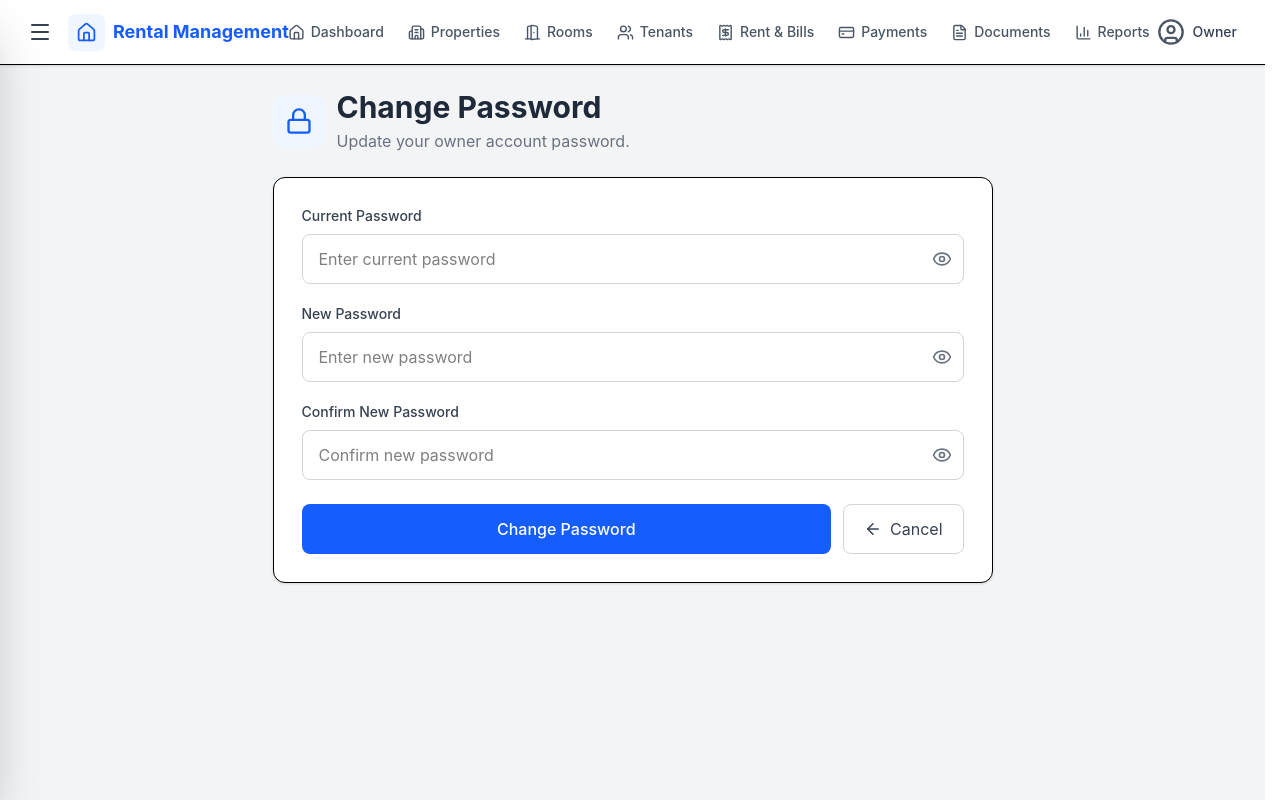
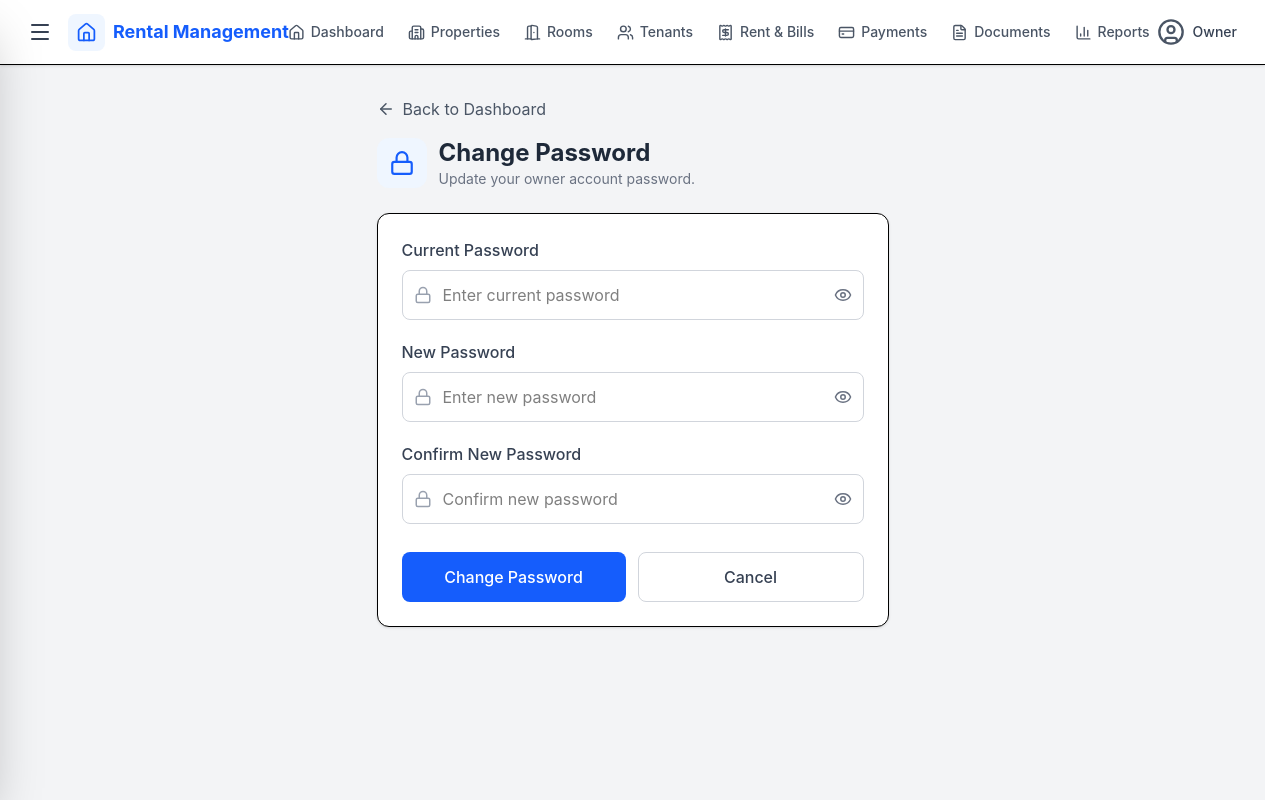
Before and after one commit to goyalprince2005/Rental-Management-System, a React (Vite) app in the folder client/: page /owner-change-password in a window 1280 px wide. Built offline with nearby package versions, Linux system fonts and the light colour scheme.

Commit message:
Connect owner change password with authentication

```diff
--- a/client/src/components/OwnerChangePassword.jsx
+++ b/client/src/components/OwnerChangePassword.jsx
@@ -16,15 +16,23 @@ function OwnerChangePassword() {
   const navigate = useNavigate();
 
   // =========================================================
+  // OWNER MOCK ACCOUNT
+  // =========================================================
+
+  const OWNER_MOBILE = "9876543200";
+  const DEFAULT_OWNER_PASSWORD = "Owner@123";
+
+  // =========================================================
   // PASSWORD STATE
   // =========================================================
 
   const [currentPassword, setCurrentPassword] = useState("");
   const [newPassword, setNewPassword] = useState("");
-  const [confirmPassword, setConfirmPassword] = useState("");
+  const [confirmPassword, setConfirmPassword] =
+    useState("");
 
   // =========================================================
-  // PASSWORD VISIBILITY
+  // VISIBILITY STATE
   // =========================================================
 
   const [showCurrentPassword, setShowCurrentPassword] =
@@ -40,174 +48,232 @@ function OwnerChangePassword() {
   // ERROR / SUCCESS STATE
   // =========================================================
 
-  const [errors, setErrors] = useState({});
-  const [successMessage, setSuccessMessage] = useState("");
+  const [errors, setErrors] = useState({
+    currentPassword: "",
+    newPassword: [],
+    confirmPassword: "",
+    general: "",
+  });
 
-  // =========================================================
-  // MOCK OWNER DATA
-  // =========================================================
-  // Frontend/demo only.
-  // Real password verification will be handled by
-  // the backend and database later.
-
-  const owners = {
-    "1": {
-      password: "Owner@123",
-    },
-  };
+  const [successMessage, setSuccessMessage] =
+    useState("");
 
   // =========================================================
   // PASSWORD VALIDATION
   // =========================================================
 
   const validatePassword = (password) => {
-    const passwordErrors = [];
+    const validationErrors = [];
 
     if (password.length < 8) {
-      passwordErrors.push(
-        "Password must contain at least 8 characters."
+      validationErrors.push(
+        "Password must be at least 8 characters long."
       );
     }
 
     if (!/[A-Z]/.test(password)) {
-      passwordErrors.push(
-        "Password must contain at least one uppercase character."
+      validationErrors.push(
+        "Password must contain at least one uppercase letter."
       );
     }
 
     if (!/[a-z]/.test(password)) {
-      passwordErrors.push(
-        "Password must contain at least one lowercase character."
+      validationErrors.push(
+        "Password must contain at least one lowercase letter."
       );
     }
 
     if (!/[0-9]/.test(password)) {
-      passwordErrors.push(
+      validationErrors.push(
         "Password must contain at least one number."
       );
     }
 
     if (
-      !/[!@#$%^&*(),.?":{}|<>_\-\\[\]/;'`~+=]/.test(
+      !/[!@#$%^&*(),.?":{}|<>_\-\\[\]/`~;'+=]/.test(
         password
       )
     ) {
-      passwordErrors.push(
+      validationErrors.push(
         "Password must contain at least one special character."
       );
     }
 
-    return passwordErrors;
+    return validationErrors;
   };
 
   // =========================================================
-  // HANDLE NEW PASSWORD
+  // NEW PASSWORD CHANGE
   // =========================================================
 
-  const handleNewPasswordChange = (event) => {
-    const value = event.target.value;
-
+  const handleNewPasswordChange = (value) => {
     setNewPassword(value);
 
-    setErrors((previousErrors) => ({
-      ...previousErrors,
-      newPassword: value
-        ? validatePassword(value)
-        : [],
+    const validationErrors =
+      validatePassword(value);
+
+    setErrors((prev) => ({
+      ...prev,
+      newPassword:
+        value.length > 0 ? validationErrors : [],
     }));
+
+    if (
+      confirmPassword &&
+      value !== confirmPassword
+    ) {
+      setErrors((prev) => ({
+        ...prev,
+        confirmPassword:
+          "Passwords do not match.",
+      }));
+    } else {
+      setErrors((prev) => ({
+        ...prev,
+        confirmPassword: "",
+      }));
+    }
   };
 
   // =========================================================
-  // HANDLE CONFIRM PASSWORD
+  // CONFIRM PASSWORD CHANGE
   // =========================================================
 
-  const handleConfirmPasswordChange = (event) => {
-    const value = event.target.value;
-
+  const handleConfirmPasswordChange = (value) => {
     setConfirmPassword(value);
 
-    setErrors((previousErrors) => ({
-      ...previousErrors,
+    setErrors((prev) => ({
+      ...prev,
       confirmPassword:
-        value && value !== newPassword
+        value && newPassword !== value
           ? "Passwords do not match."
           : "",
     }));
   };
 
   // =========================================================
-  // HANDLE SUBMIT
+  // CHANGE PASSWORD
   // =========================================================
 
-  const handleSubmit = (event) => {
-    event.preventDefault();
+  const handleChangePassword = (e) => {
+    e.preventDefault();
 
-    setErrors({});
+    // =======================================================
+    // CLEAR PREVIOUS MESSAGES
+    // =======================================================
+
+    setErrors({
+      currentPassword: "",
+      newPassword: [],
+      confirmPassword: "",
+      general: "",
+    });
+
     setSuccessMessage("");
 
     // =======================================================
-    // GET OWNER SESSION
+    // OWNER SESSION CHECK
     // =======================================================
 
     const ownerId =
-      localStorage.getItem("ownerId") || "1";
+      localStorage.getItem("ownerId");
 
-    // =======================================================
-    // CHECK OWNER
-    // =======================================================
-
-    if (!owners[ownerId]) {
-      setErrors({
+    if (!ownerId) {
+      setErrors((prev) => ({
+        ...prev,
         general:
           "Owner session not found. Please login again.",
-      });
-
+      }));
       return;
     }
 
-    const newErrors = {};
-
     // =======================================================
-    // CURRENT PASSWORD
+    // CURRENT PASSWORD CHECK
     // =======================================================
 
-    if (!currentPassword.trim()) {
-      newErrors.currentPassword =
-        "Please enter your current password.";
-    } else if (
-      currentPassword !== owners[ownerId].password
-    ) {
-      newErrors.currentPassword =
-        "Incorrect current password.";
+    if (!currentPassword) {
+      setErrors((prev) => ({
+        ...prev,
+        currentPassword:
+          "Please enter your current password.",
+      }));
+      return;
     }
 
     // =======================================================
-    // NEW PASSWORD
+    // GET CURRENT STORED PASSWORD
+    // =======================================================
+
+    const storedPassword =
+      localStorage.getItem(
+        `ownerPassword_${OWNER_MOBILE}`
+      );
+
+    const currentStoredPassword =
+      storedPassword || DEFAULT_OWNER_PASSWORD;
+
+    // =======================================================
+    // VERIFY CURRENT PASSWORD
+    // =======================================================
+
+    if (
+      currentPassword !==
+      currentStoredPassword
+    ) {
+      setErrors((prev) => ({
+        ...prev,
+        currentPassword:
+          "Current password is incorrect.",
+      }));
+      return;
+    }
+
+    // =======================================================
+    // NEW PASSWORD CHECK
     // =======================================================
 
     if (!newPassword) {
-      newErrors.newPassword = [
+      setErrors((prev) => ({
+        ...prev,
+        newPassword: [
           "Please enter a new password.",
-      ];
-    } else {
-      const passwordErrors =
+        ],
+      }));
+      return;
+    }
+
+    const passwordValidationErrors =
       validatePassword(newPassword);
 
-      if (passwordErrors.length > 0) {
-        newErrors.newPassword = passwordErrors;
-      }
+    if (passwordValidationErrors.length > 0) {
+      setErrors((prev) => ({
+        ...prev,
+        newPassword:
+          passwordValidationErrors,
+      }));
+      return;
     }
 
     // =======================================================
-    // CONFIRM PASSWORD
+    // CONFIRM PASSWORD CHECK
     // =======================================================
 
     if (!confirmPassword) {
-      newErrors.confirmPassword =
-        "Please confirm your new password.";
-    } else if (newPassword !== confirmPassword) {
-      newErrors.confirmPassword =
-        "Passwords do not match.";
+      setErrors((prev) => ({
+        ...prev,
+        confirmPassword:
+          "Please confirm your new password.",
+      }));
+      return;
+    }
+
+    if (newPassword !== confirmPassword) {
+      setErrors((prev) => ({
+        ...prev,
+        confirmPassword:
+          "Passwords do not match.",
+      }));
+      return;
     }
 
     // =======================================================
@@ -215,31 +281,32 @@ function OwnerChangePassword() {
     // =======================================================
 
     if (
-      currentPassword &&
-      newPassword &&
       currentPassword === newPassword
     ) {
-      newErrors.newPassword = [
-        ...(newErrors.newPassword || []),
-        "New password must be different from current password.",
-      ];
-    }
-
-    // =======================================================
-    // SHOW ERRORS
-    // =======================================================
-
-    if (Object.keys(newErrors).length > 0) {
-      setErrors(newErrors);
+      setErrors((prev) => ({
+        ...prev,
+        newPassword: [
+          "New password must be different from your current password.",
+        ],
+      }));
       return;
     }
 
     // =======================================================
-    // MOCK SUCCESS
+    // SAVE NEW OWNER PASSWORD
+    // =======================================================
+
+    localStorage.setItem(
+      `ownerPassword_${OWNER_MOBILE}`,
+      newPassword
+    );
+
+    // =======================================================
+    // SUCCESS
     // =======================================================
 
     setSuccessMessage(
-      "Password changed successfully. Please login again."
+      "Password changed successfully."
     );
 
     setCurrentPassword("");
@@ -252,6 +319,8 @@ function OwnerChangePassword() {
 
     setTimeout(() => {
       localStorage.removeItem("ownerId");
+      localStorage.removeItem("ownerMobile");
+
       navigate("/owner-login");
     }, 1500);
   };
@@ -261,18 +330,27 @@ function OwnerChangePassword() {
   // =========================================================
 
   const renderPasswordInput = ({
+    label,
     value,
     setValue,
     showPassword,
     setShowPassword,
     placeholder,
     error,
-    onChange,
+    isNewPassword = false,
   }) => {
     return (
       <div>
+        <label className="block mb-2 font-medium text-gray-700">
+          {label}
+        </label>
 
         <div className="relative">
+
+          <Lock
+            size={18}
+            className="absolute left-3 top-1/2 -translate-y-1/2 text-gray-400"
+          />
 
           <input
             type={
@@ -281,16 +359,29 @@ function OwnerChangePassword() {
                 : "password"
             }
             value={value}
-            onChange={
-              onChange ||
-              ((event) =>
-                setValue(event.target.value))
+            onChange={(e) => {
+              if (isNewPassword) {
+                handleNewPasswordChange(
+                  e.target.value
+                );
+              } else {
+                setValue(e.target.value);
+
+                if (label === "Confirm New Password") {
+                  handleConfirmPasswordChange(
+                    e.target.value
+                  );
                 }
+              }
+            }}
             placeholder={placeholder}
-            className={`w-full px-4 py-3 pr-12 border rounded-lg outline-none transition ${
-              error
-                ? "border-red-400 focus:ring-2 focus:ring-red-100"
-                : "border-gray-300 focus:border-blue-500 focus:ring-2 focus:ring-blue-100"
+            className={`w-full border rounded-lg pl-10 pr-12 py-3 focus:outline-none focus:ring-2 focus:ring-blue-500 ${
+              error &&
+              (Array.isArray(error)
+                ? error.length > 0
+                : true)
+                ? "border-red-500"
+                : "border-gray-300"
             }`}
           />
 
@@ -298,16 +389,20 @@ function OwnerChangePassword() {
             type="button"
             onClick={() =>
               setShowPassword(
-                (previous) => !previous
+                (prev) => !prev
               )
             }
             className="absolute right-3 top-1/2 -translate-y-1/2 text-gray-500 hover:text-gray-700"
-            aria-label="Toggle password visibility"
+            aria-label={
+              showPassword
+                ? `Hide ${label}`
+                : `Show ${label}`
+            }
           >
             {showPassword ? (
-              <EyeOff size={20} />
+              <EyeOff size={18} />
             ) : (
-              <Eye size={20} />
+              <Eye size={18} />
             )}
           </button>
 
@@ -318,24 +413,27 @@ function OwnerChangePassword() {
         {/* ================================================= */}
 
         {Array.isArray(error) ? (
-          error.map((message, index) => (
+          error.length > 0 && (
+            <div className="mt-2 space-y-1">
+              {error.map(
+                (message, index) => (
                   <p
                     key={index}
-              className="flex items-center gap-1 text-sm text-red-600 mt-2"
+                    className="text-red-500 text-sm"
                   >
-              <AlertCircle size={14} />
                     {message}
                   </p>
-          ))
+                )
+              )}
+            </div>
+          )
         ) : (
           error && (
-            <p className="flex items-center gap-1 text-sm text-red-600 mt-2">
-              <AlertCircle size={14} />
+            <p className="text-red-500 text-sm mt-2">
               {error}
             </p>
           )
         )}
-
       </div>
     );
   };
@@ -348,7 +446,7 @@ function OwnerChangePassword() {
     <div className="min-h-screen bg-gray-100">
 
       {/* ===================================================== */}
-      {/* OWNER NAVBAR */}
+      {/* NAVBAR */}
       {/* ===================================================== */}
 
       <Navbar />
@@ -357,20 +455,36 @@ function OwnerChangePassword() {
       {/* MAIN CONTENT */}
       {/* ===================================================== */}
 
-      <main className="max-w-3xl mx-auto p-4 md:p-6">
+      <main className="flex justify-center px-4 py-8">
+
+        <div className="w-full max-w-lg">
 
           {/* ================================================= */}
-        {/* PAGE HEADING */}
+          {/* PAGE HEADER */}
           {/* ================================================= */}
 
           <div className="mb-6">
+
+            <button
+              type="button"
+              onClick={() =>
+                navigate("/owner-dashboard")
+              }
+              className="flex items-center gap-2 text-gray-600 hover:text-blue-600 mb-4"
+            >
+              <ArrowLeft size={18} />
+
+              <span>
+                Back to Dashboard
+              </span>
+            </button>
 
             <div className="flex items-center gap-3">
 
               <div className="p-3 bg-blue-50 rounded-xl">
 
                 <Lock
-                size={28}
+                  size={26}
                   className="text-blue-600"
                 />
 
@@ -378,11 +492,11 @@ function OwnerChangePassword() {
 
               <div>
 
-              <h1 className="text-2xl md:text-3xl font-bold text-gray-800">
+                <h1 className="text-2xl font-bold text-gray-800">
                   Change Password
                 </h1>
 
-              <p className="text-gray-500 mt-1">
+                <p className="text-sm text-gray-500">
                   Update your owner account password.
                 </p>
 
@@ -393,15 +507,24 @@ function OwnerChangePassword() {
           </div>
 
           {/* ================================================= */}
+          {/* PASSWORD CARD */}
+          {/* ================================================= */}
+
+          <div className="bg-white rounded-xl shadow-sm border p-6">
+
+            {/* ================================================= */}
             {/* SUCCESS MESSAGE */}
             {/* ================================================= */}
 
             {successMessage && (
-          <div className="mb-6 flex items-center gap-3 bg-green-50 border border-green-200 text-green-700 px-4 py-4 rounded-xl">
+              <div className="mb-5 flex items-start gap-3 bg-green-50 border border-green-200 rounded-lg p-4">
 
-            <CheckCircle size={20} />
+                <CheckCircle
+                  size={20}
+                  className="text-green-600 mt-0.5 shrink-0"
+                />
 
-            <p className="text-sm font-medium">
+                <p className="text-sm text-green-700">
                   {successMessage}
                 </p>
 
@@ -413,11 +536,14 @@ function OwnerChangePassword() {
             {/* ================================================= */}
 
             {errors.general && (
-          <div className="mb-6 flex items-center gap-3 bg-red-50 border border-red-200 text-red-700 px-4 py-4 rounded-xl">
+              <div className="mb-5 flex items-start gap-3 bg-red-50 border border-red-200 rounded-lg p-4">
 
-            <AlertCircle size={20} />
+                <AlertCircle
+                  size={20}
+                  className="text-red-600 mt-0.5 shrink-0"
+                />
 
-            <p className="text-sm font-medium">
+                <p className="text-sm text-red-700">
                   {errors.general}
                 </p>
 
@@ -425,24 +551,18 @@ function OwnerChangePassword() {
             )}
 
             {/* ================================================= */}
-        {/* PASSWORD FORM */}
+            {/* FORM */}
             {/* ================================================= */}
 
-        <div className="bg-white rounded-xl shadow-sm border p-5 md:p-7">
+            <form
+              onSubmit={handleChangePassword}
+              className="space-y-5"
+            >
 
-          <form onSubmit={handleSubmit}>
-
-            {/* ================================================= */}
               {/* CURRENT PASSWORD */}
-            {/* ================================================= */}
-
-            <div className="mb-5">
-
-              <label className="block text-sm font-medium text-gray-700 mb-2">
-                Current Password
-              </label>
 
               {renderPasswordInput({
+                label: "Current Password",
                 value: currentPassword,
                 setValue: setCurrentPassword,
                 showPassword:
@@ -455,19 +575,10 @@ function OwnerChangePassword() {
                   errors.currentPassword,
               })}
 
-            </div>
-
-            {/* ================================================= */}
               {/* NEW PASSWORD */}
-            {/* ================================================= */}
-
-            <div className="mb-5">
-
-              <label className="block text-sm font-medium text-gray-700 mb-2">
-                New Password
-              </label>
 
               {renderPasswordInput({
+                label: "New Password",
                 value: newPassword,
                 setValue: setNewPassword,
                 showPassword:
@@ -478,25 +589,16 @@ function OwnerChangePassword() {
                   "Enter new password",
                 error:
                   errors.newPassword,
-                onChange:
-                  handleNewPasswordChange,
+                isNewPassword: true,
               })}
 
-            </div>
-
-            {/* ================================================= */}
               {/* CONFIRM PASSWORD */}
-            {/* ================================================= */}
-
-            <div className="mb-6">
-
-              <label className="block text-sm font-medium text-gray-700 mb-2">
-                Confirm New Password
-              </label>
 
               {renderPasswordInput({
+                label: "Confirm New Password",
                 value: confirmPassword,
-                setValue: setConfirmPassword,
+                setValue:
+                  setConfirmPassword,
                 showPassword:
                   showConfirmPassword,
                 setShowPassword:
@@ -505,46 +607,36 @@ function OwnerChangePassword() {
                   "Confirm new password",
                 error:
                   errors.confirmPassword,
-                onChange:
-                  handleConfirmPasswordChange,
               })}
-
-            </div>
 
               {/* ================================================= */}
               {/* ACTION BUTTONS */}
               {/* ================================================= */}
 
-            <div className="flex flex-col sm:flex-row gap-3">
-
-              {/* CHANGE PASSWORD */}
+              <div className="flex flex-col sm:flex-row gap-3 pt-2">
 
                 <button
                   type="submit"
-                className="flex-1 bg-blue-600 text-white px-5 py-3 rounded-lg font-medium hover:bg-blue-700 transition"
+                  className="flex-1 bg-blue-600 text-white py-3 rounded-lg hover:bg-blue-700 transition font-medium"
                 >
                   Change Password
                 </button>
-
-              {/* CANCEL */}
 
                 <button
                   type="button"
                   onClick={() =>
                     navigate("/owner-dashboard")
                   }
-                className="flex items-center justify-center gap-2 px-5 py-3 border border-gray-300 rounded-lg text-gray-700 hover:bg-gray-50 transition"
+                  className="flex-1 border border-gray-300 text-gray-700 py-3 rounded-lg hover:bg-gray-50 transition font-medium"
                 >
-
-                <ArrowLeft size={18} />
-
                   Cancel
-
                 </button>
 
               </div>
 
             </form>
+
+          </div>
 
         </div>
 
```
Lines whose indentation alone changed are shown as unchanged.
